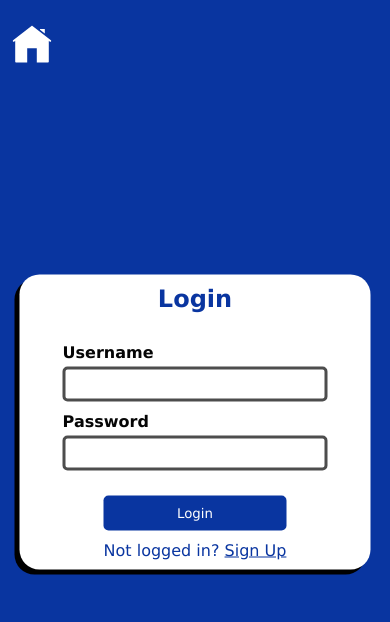
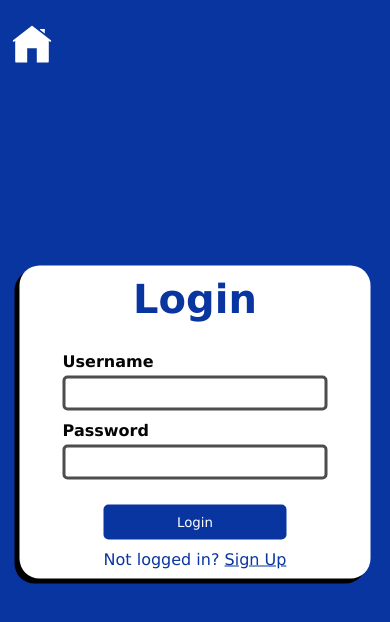
Before and after one commit to kelvinOhaya/bluesky-frontend, a React (Vite) app: page /register in a window 390 px wide. Shown: the top 622 px of the page. Built offline with nearby package versions, Linux system fonts and the light colour scheme; no server answers.

Commit message:
adjusted header message for login and sign up forms

```diff
--- a/src/components/loginSignUp/LoginSignUp.module.css
+++ b/src/components/loginSignUp/LoginSignUp.module.css
@@ -17,7 +17,11 @@
 }
 
 .container h1 {
+  width: 100%;
+  height: 100%;
   padding-bottom: 20px;
+  text-align: center;
+  margin: auto;
 }
 
 .formsContainer {
@@ -100,6 +104,11 @@
     width: 90%;
     height: fit-content;
   }
+
+  .container h1 {
+    font-size: 2.5rem;
+  }
+
   .background {
     background-color: var(--dark-primary);
     width: 100vw;
@@ -115,6 +124,7 @@
   .container {
     width: 80%;
   }
+
   .submitAndReminder p {
     font-size: 0.7rem;
   }
```
